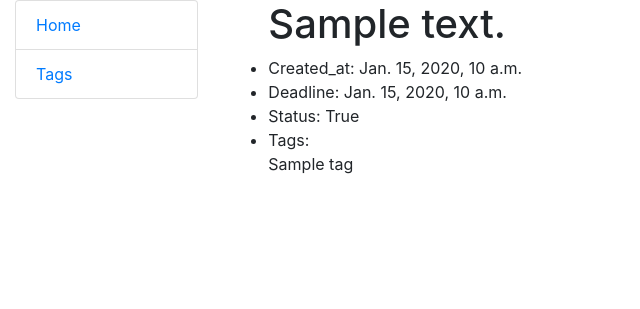
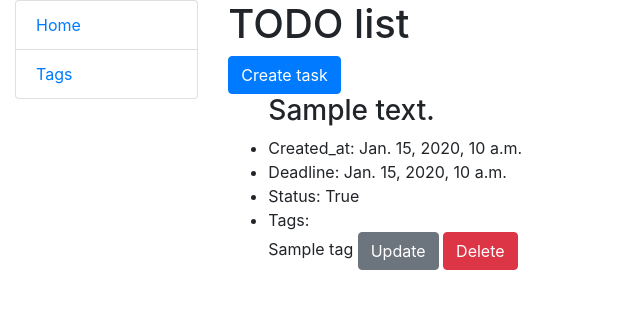
Before and after one commit to Nexxel05/Todo-list-project, a Django app: page / in a window 1280 px wide. Shown: the top 309 px of the page, without its empty margins (0-640 px from the left). Run offline with Django 4.2, Linux system fonts and the light colour scheme; tables that the repository leaves empty hold one stand-in row (values such as "Sample post").

Commit message:
Add create task button, update and delete buttons for every task on index.html

```diff
--- a/templates/app/index.html
+++ b/templates/app/index.html
@@ -2,15 +2,18 @@
 
 {% block content %}
   <body>
+  <h1>TODO list</h1>
+  <a class="btn btn-primary" href="{% url 'app:task-create'%}">Create task</a>
     <ul>{% for task in tasks %}
-      <h1>{{ task.content }}</h1>
+      <h3>{{ task.content }}</h3>
       <li>Created_at: {{ task.created }}</li>
       <li>Deadline: {{ task.deadline }}</li>
       <li>Status: {{ task.is_completed }}</li>
       <li>Tags: {% for tag in task.tags.all %}</li>
           {{ tag }}
           {% endfor %}
-
+      <a class="btn btn-secondary" href="{% url 'app:task-update' pk=task.id%}">Update</a>
+      <a class="btn btn-danger" href="{% url 'app:task-delete' pk=task.id%}">Delete</a>
     {% endfor %}
     </ul>
   </body>
```
